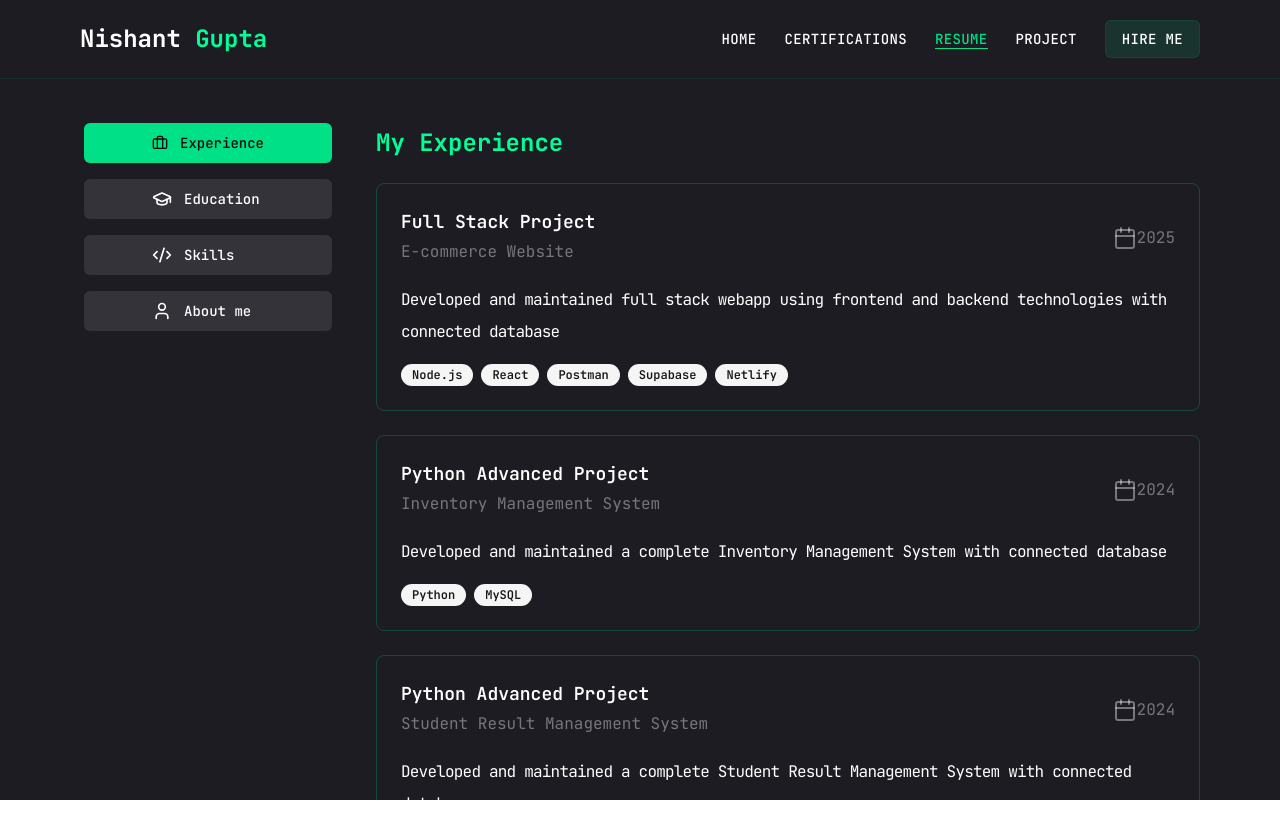
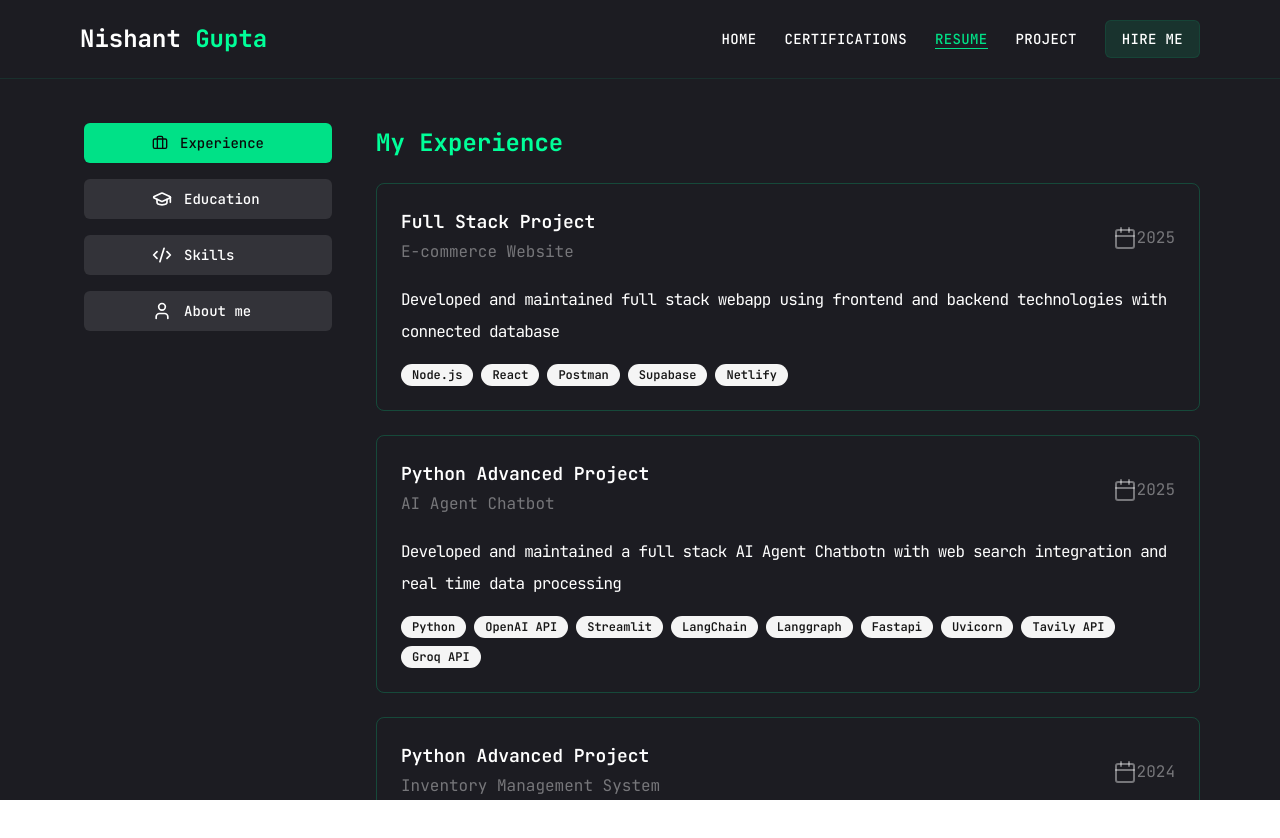
Before and after one commit to nishant0820/Portfolio, a Next.js app: page /resume in a window 1280 px wide. Shown: the top 838 px of the page. Built offline with nearby package versions, Linux system fonts and the light colour scheme.

Commit message:
order update

```diff
--- a/constants/index.ts
+++ b/constants/index.ts
@@ -127,6 +127,14 @@ export const tabContent = {
       },
       {
         role: "Python Advanced Project",
+        project: "AI Agent Chatbot",
+        period: "2025",
+        description:
+          "Developed and maintained a full stack AI Agent Chatbotn with web search integration and real time data processing",
+        highlights: ["Python", "OpenAI API", "Streamlit", "LangChain", "Langgraph", "Fastapi", "Uvicorn", "Tavily API", "Groq API"],
+      },
+      {
+        role: "Python Advanced Project",
         project: "Inventory Management System",
         period: "2024",
         description:
@@ -140,14 +148,6 @@ export const tabContent = {
         description:
           "Developed and maintained a complete Student Result Management System with connected database",
         highlights: ["Python", "MySQL"],
-      },
-      {
-        role: "Python Advanced Project",
-        project: "AI Agent Chatbot",
-        period: "2025",
-        description:
-          "Developed and maintained a full stack AI Agent Chatbotn with web search integration and real time data processing",
-        highlights: ["Python", "OpenAI API", "Streamlit", "LangChain", "Langgraph", "Fastapi", "Uvicorn", "Tavily API", "Groq API"],
       },
       {
         role: "Python App Development",
```
